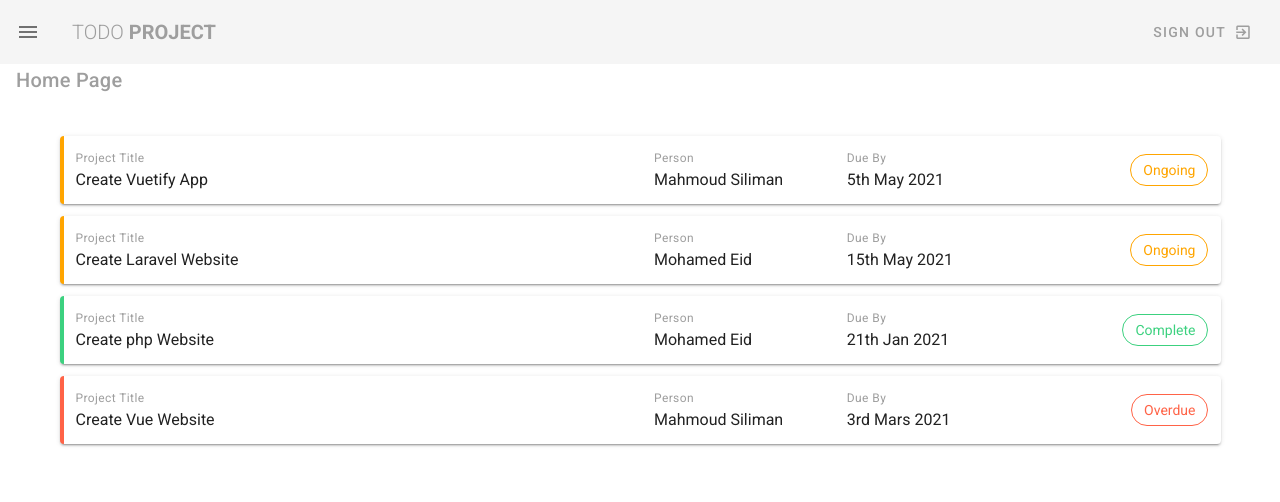
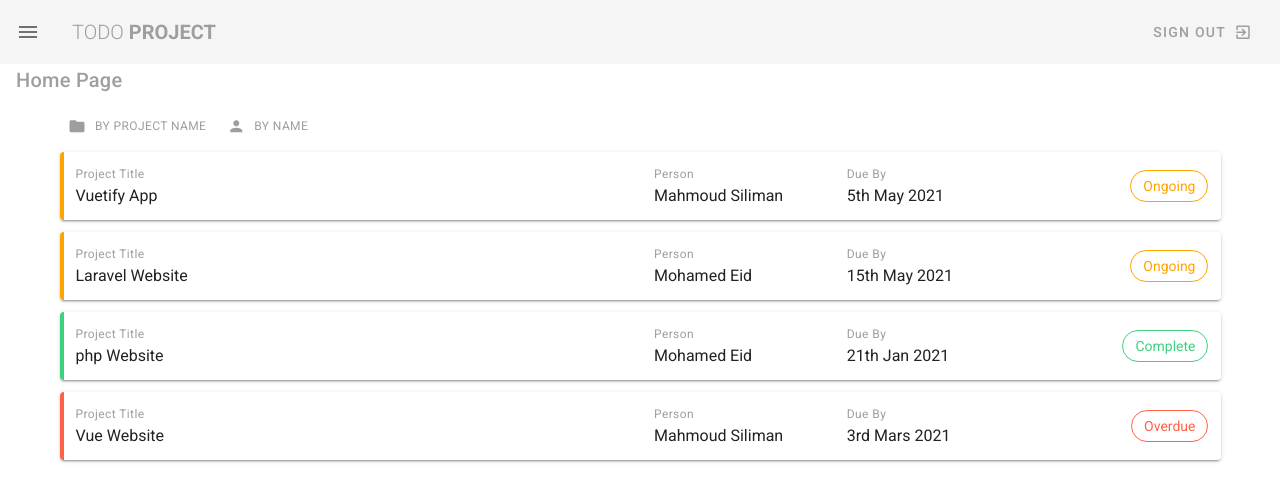
Before and after one commit to mahmoudsiliman75/todo-project, a Vue app: page / in a window 1280 px wide. Shown: the top 502 px of the page. Built offline with nearby package versions, Linux system fonts and the light colour scheme.

Commit message:
sort projects data

```diff
--- a/src/views/Dashboard.vue
+++ b/src/views/Dashboard.vue
@@ -3,6 +3,18 @@
     <h1 class="title grey--text"> Home Page </h1>
 
     <v-container class="my-4">
+      <v-row class="px-3 mb-3">
+        <v-btn text tile small color="grey" @click="sortBy('title')">
+          <v-icon left> mdi-folder </v-icon>
+          <span class="caption grey--text"> By Project Name </span>
+        </v-btn>
+
+        <v-btn text tile small color="grey" @click="sortBy('person')">
+          <v-icon left> mdi-account </v-icon>
+          <span class="caption grey--text"> By Name </span>
+        </v-btn>
+      </v-row>
+
       <v-card :class="`project pa-3 my-3 ${project.status}`" v-for="project in projects" :key="project.title">
         <v-row>
           <v-col cols="12" md="6">
@@ -35,12 +47,17 @@ export default {
   data() {
     return {
     projects: [
-        { title: 'Create Vuetify App', person: 'Mahmoud Siliman', due: '5th May 2021', status: 'Ongoing', content: 'Lorem ipsum dolor sit amet consectetur adipisicing elit. Molestiae eos quasi, nam asperiores possimus ad placeat vel id facilis nemo maxime, odit vero enim suscipit aut ea ipsam aspernatur explicabo.' },
-        { title: 'Create Laravel Website', person: 'Mohamed Eid', due: '15th May 2021', status: 'Ongoing', content: 'Lorem ipsum dolor sit amet consectetur adipisicing elit. Molestiae eos quasi, nam asperiores possimus ad placeat vel id facilis nemo maxime, odit vero enim suscipit aut ea ipsam aspernatur explicabo.' },
-        { title: 'Create php Website', person: 'Mohamed Eid', due: '21th Jan 2021', status: 'Complete', content: 'Lorem ipsum dolor sit amet consectetur adipisicing elit. Molestiae eos quasi, nam asperiores possimus ad placeat vel id facilis nemo maxime, odit vero enim suscipit aut ea ipsam aspernatur explicabo.' },
-        { title: 'Create Vue Website', person: 'Mahmoud Siliman', due: '3rd Mars 2021', status: 'Overdue', content: 'Lorem ipsum dolor sit amet consectetur adipisicing elit. Molestiae eos quasi, nam asperiores possimus ad placeat vel id facilis nemo maxime, odit vero enim suscipit aut ea ipsam aspernatur explicabo.' },
+        { title: 'Vuetify App', person: 'Mahmoud Siliman', due: '5th May 2021', status: 'Ongoing', content: 'Lorem ipsum dolor sit amet consectetur adipisicing elit. Molestiae eos quasi, nam asperiores possimus ad placeat vel id facilis nemo maxime, odit vero enim suscipit aut ea ipsam aspernatur explicabo.' },
+        { title: 'Laravel Website', person: 'Mohamed Eid', due: '15th May 2021', status: 'Ongoing', content: 'Lorem ipsum dolor sit amet consectetur adipisicing elit. Molestiae eos quasi, nam asperiores possimus ad placeat vel id facilis nemo maxime, odit vero enim suscipit aut ea ipsam aspernatur explicabo.' },
+        { title: 'php Website', person: 'Mohamed Eid', due: '21th Jan 2021', status: 'Complete', content: 'Lorem ipsum dolor sit amet consectetur adipisicing elit. Molestiae eos quasi, nam asperiores possimus ad placeat vel id facilis nemo maxime, odit vero enim suscipit aut ea ipsam aspernatur explicabo.' },
+        { title: 'Vue Website', person: 'Mahmoud Siliman', due: '3rd Mars 2021', status: 'Overdue', content: 'Lorem ipsum dolor sit amet consectetur adipisicing elit. Molestiae eos quasi, nam asperiores possimus ad placeat vel id facilis nemo maxime, odit vero enim suscipit aut ea ipsam aspernatur explicabo.' },
       ],
     };
+  },
+  methods: {
+    sortBy(prop) {
+      this.projects.sort( (a,b) => a[prop] < b[prop] ? -1 : 1 );
+    }
   },
 };
 </script>
```
